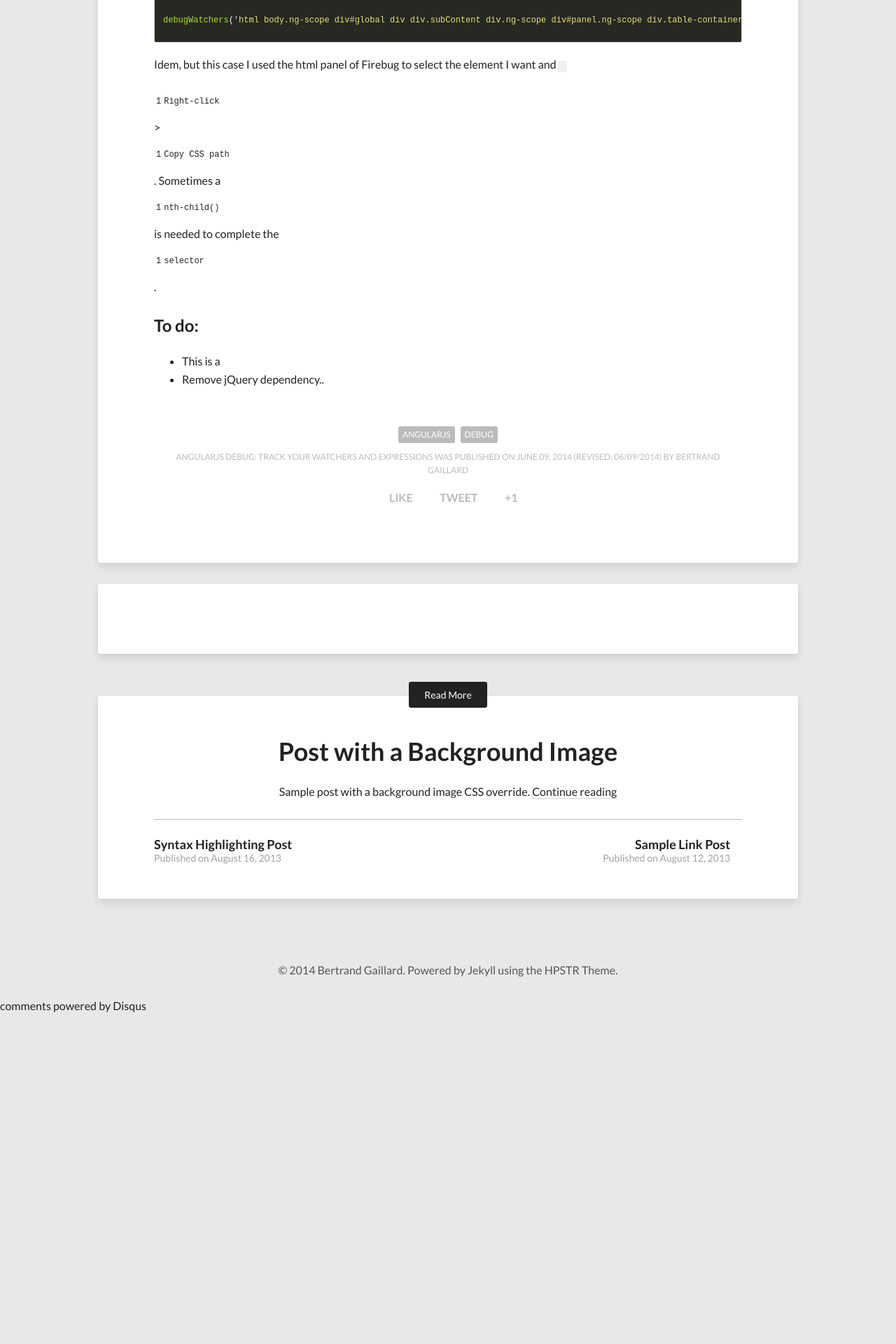
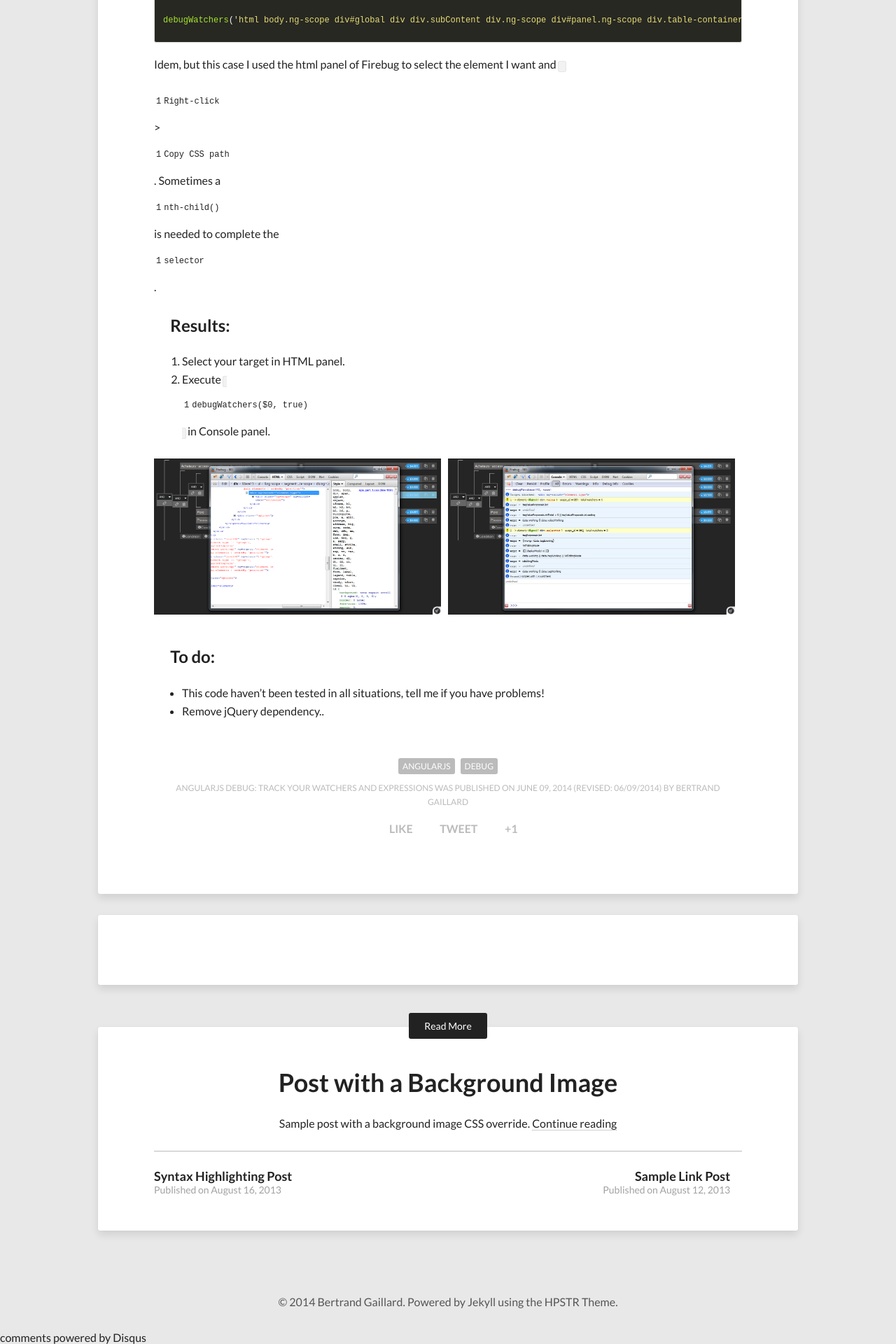
Before and after one commit to bertrandg/bertrandg.github.io, a Jekyll site: the page built from _posts/2014-06-09-angularjs-degug-watchers.md, in a window 1280 px wide. Shown: the part 2323-4243 px from the top of the page at 70% size. Built offline with Jekyll 4.4.1, drawn with Linux system fonts in a browser that asks for light colours; nearby versions of some CDN libraries; comment, search, counter and statistics services are not loaded; before the commit the page ends 3769 px from its top, so only the background shows below that.

Commit message:
add screen capture to post angular watchs debug

```diff
--- a/_posts/2014-06-09-angularjs-degug-watchers.md
+++ b/_posts/2014-06-09-angularjs-degug-watchers.md
@@ -63,10 +63,19 @@ Return watchers number and all expressions inside the first instance of `myCusto
 debugWatchers('html body.ng-scope div#global div div.subContent div.ng-scope div#panel.ng-scope div.table-container table.ng-scope tbody tr.ng-scope:nth-child(2)', true)
 {% endhighlight %}
 
-
 Idem, but this case I used the html panel of Firebug to select the element I want and `Right-click` > `Copy CSS path`. Sometimes a `nth-child()` is needed to complete the `selector`.
 
-## To do: ##
+## <i class="icon icon-asterisk"></i> Results: ##
 
-* This is a
+1. Select your target in HTML panel.
+2. Execute `debugWatchers($0, true)` in Console panel.
+
+<figure class="half">
+    <a href="/images/debug_watchers/screen_firebug_1.png"><img src="/images/debug_watchers/screen_firebug_1.png" alt=""></a>
+    <a href="/images/debug_watchers/screen_firebug_2.jpg"><img src="/images/debug_watchers/screen_firebug_2.jpg" alt=""></a>
+</figure>
+
+## <i class="icon icon-asterisk"></i> To do: ##
+
+* This code haven't been tested in all situations, tell me if you have problems!
 * Remove jQuery dependency..
--- a/assets/less/elements.less
+++ b/assets/less/elements.less
@@ -33,7 +33,7 @@ figure {
   &.half {
     @media @large {
       img {
-        width: 310px;
+        width: 410px;
         float: left;
         margin-right: 10px;
       }
@@ -45,7 +45,7 @@ figure {
   &.third {
     @media @large {
       img {
-        width: 200px;
+        width: 266px;
         float: left;
         margin-right: 10px;
       }
--- a/assets/less/main.less
+++ b/assets/less/main.less
@@ -17,7 +17,7 @@
 // Pygments Syntax highlighting ===============================
 @import "pygments.less";
 // Coderay Syntax highlighting ===============================
-@import "coderay.less";
+//@import "coderay.less";
 // MIXINS =====================================================
 @import "mixins.less";
 @import "grid.less";
@@ -31,4 +31,6 @@
 // LAYOUT =====================================================
 // Page level layout styles ===================================
 @import "page.less";
+
+//custom
 @import "bertrandg.less";
--- a/assets/less/page.less
+++ b/assets/less/page.less
@@ -188,6 +188,7 @@ body {
 		padding: 10px 15px;
 		background-color: @white;
 		box-shadow: 0 0 0 0, 0 6px 12px fade(@black,10);
+
 		.rounded(3px);
 		@media @medium {
 			margin-left: 10px;
```
Also changed, not shown: assets/css/main.css (+2 -147 lines), assets/css/main.min.css, images/_avatar.jpg (deleted), images/debug_watchers/screen_firebug_1.png (added), images/debug_watchers/screen_firebug_2.jpg (added), 1 other file.
